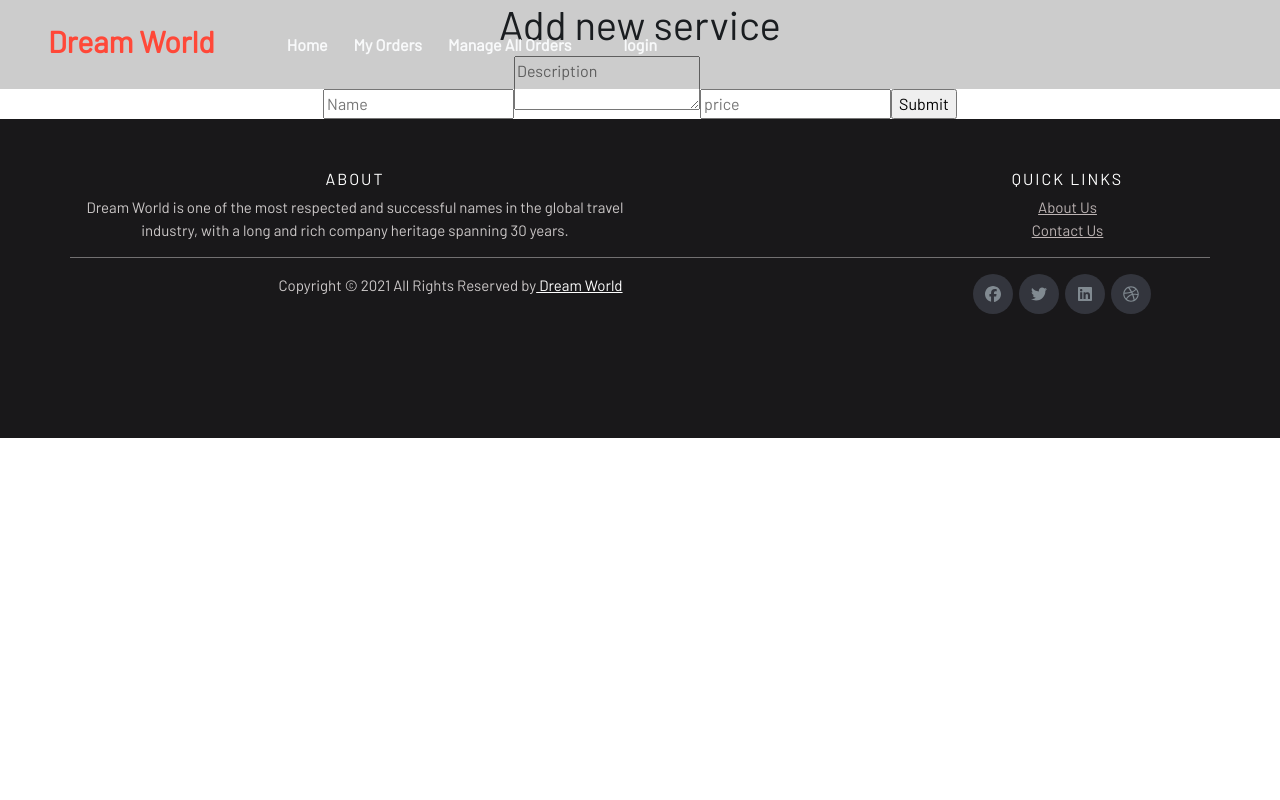
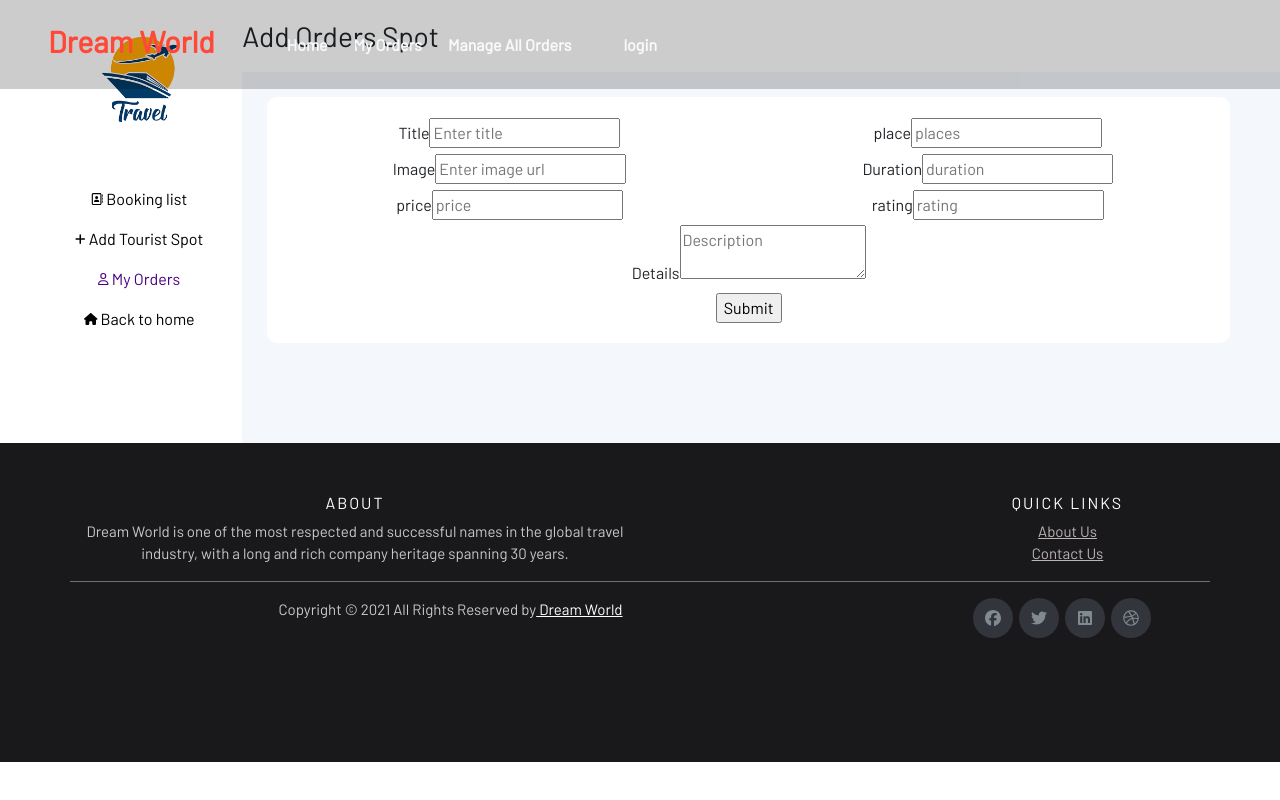
Before and after one commit to mdriyadmr968/Dream-world, a React (Create React App) app: page /addSpot in a window 1280 px wide. Built offline with nearby package versions, Linux system fonts and the light colour scheme; no server answers.

Commit message:
addspot updated

```diff
--- a/src/Component/Dashboard/AddSpot/AddSpot.js
+++ b/src/Component/Dashboard/AddSpot/AddSpot.js
@@ -1,10 +1,16 @@
 import React from "react";
 import axios from "axios";
+import logo from "../../../Images/Logo (1).png";
 
 import "./AddSpot.css";
 import { useForm } from "react-hook-form";
+import { Link } from "react-router-dom";
+import { FontAwesomeIcon } from "@fortawesome/react-fontawesome";
+import { faAddressBook, faUser } from "@fortawesome/free-regular-svg-icons";
+import { faHome, faPlus } from "@fortawesome/free-solid-svg-icons";
+import { Col, Form, Row } from "react-bootstrap";
 const AddSpot = () => {
-  const { register, handleSubmit } = useForm();
+  const { register, handleSubmit, reset } = useForm();
   const onSubmit = (data) => {
     console.log(data);
     axios.post("http://localhost:5000/services", data).then((res) => {
@@ -12,6 +18,7 @@ const AddSpot = () => {
 
       if (res.data.insertedId) {
         alert("New spot added successfully");
+        reset();
       } else {
         alert("FAiled");
       }
@@ -19,19 +26,127 @@ const AddSpot = () => {
   };
   return (
     <div>
-      <h1>Add new service</h1>
+      <div className="bookings">
+        <div className="row">
+          <div className="col-md-2 col-sm-12">
+            <div className="sidebar">
+              <div className="logo">
+                <Link to="/">
+                  <img className="h-75 w-75" src={logo} alt="logo" />
+                </Link>
+              </div>
+              <div className="dashboard__link mt-5">
+                <p>
+                  <Link className="link" to="/bookings">
+                    <span>
+                      <FontAwesomeIcon icon={faAddressBook} size="xs" /> Booking
+                      list
+                    </span>
+                  </Link>
+                </p>
+                <p>
+                  <Link className="link" to="/addSpot">
+                    <span>
+                      <FontAwesomeIcon icon={faPlus} size="xs" /> Add Tourist
+                      Spot
+                    </span>
+                  </Link>
+                </p>
+                <p>
+                  <Link className="link" to="/myOrders">
+                    <span className="booking-link">
+                      <FontAwesomeIcon icon={faUser} size="xs" /> My Orders
+                    </span>
+                  </Link>
+                </p>
+                <p>
+                  <Link className="link" to="/">
+                    <span>
+                      <FontAwesomeIcon icon={faHome} size="xs" /> Back to home
+                    </span>
+                  </Link>
+                </p>
+              </div>
+            </div>
+          </div>
+          <div className="col-md-10 col-sm-12">
+            <div className="sec__title d-flex">
+              <h3 className="pl-3">Add Orders Spot</h3>
+            </div>
+            <div className="dashboard__content">
+              <Form className="AddSpot" onSubmit={handleSubmit(onSubmit)}>
+                <Row>
+                  <Col>
+                    <Form.Label className="mt-1">Title</Form.Label>
+                    <input {...register("title")} placeholder="Enter title" />
+                  </Col>
+                  <Col>
+                    <Form.Label className="mt-1">place</Form.Label>
+                    <input
+                      type="number"
+                      {...register("places")}
+                      placeholder="places"
+                    />
+                  </Col>
+                </Row>
+                <Row>
+                  <Col>
+                    <Form.Label className="mt-1">Image</Form.Label>
+                    <input {...register("img")} placeholder="Enter image url" />
+                  </Col>
+                  <Col>
+                    <Form.Label className="mt-1">Duration</Form.Label>
+                    <input
+                      type="number"
+                      {...register("duration")}
+                      placeholder="duration"
+                    />
+                  </Col>
+                </Row>
+                <Row>
+                  <Col>
+                    <Form.Label className="mt-1">price</Form.Label>
+                    <input {...register("price")} placeholder="price" />
+                  </Col>
+                  <Col>
+                    <Form.Label className="mt-1">rating</Form.Label>
+                    <input
+                      type="number"
+                      {...register("rating")}
+                      placeholder="rating"
+                    />
+                  </Col>
+                </Row>
+                <Row>
+                  <Col>
+                    <Form.Label className="mt-1">Details</Form.Label>
+                    <textarea
+                      {...register("description")}
+                      placeholder="Description"
+                    />
+                  </Col>
+                </Row>
 
-      <form onSubmit={handleSubmit(onSubmit)}>
-        <input
-          {...register("name", { required: true, maxLength: 20 })}
-          placeholder="Name"
-        />
-        <textarea {...register("description")} placeholder="Description" />
-        <input type="number" {...register("price")} placeholder="price" />
-        <input type="submit" />
-      </form>
+                <input type="submit" />
+              </Form>
+            </div>
+          </div>
+        </div>
+      </div>
     </div>
   );
 };
 
 export default AddSpot;
+
+{
+  /* <form onSubmit={handleSubmit(onSubmit)}>
+  <input
+    {...register("name", { required: true, maxLength: 20 })}
+    placeholder="Name"
+  />
+  <textarea {...register("description")} placeholder="Description" />
+  <input type="number" {...register("price")} placeholder="price" />
+  <input type="submit" />
+</form>; */
+}
```
